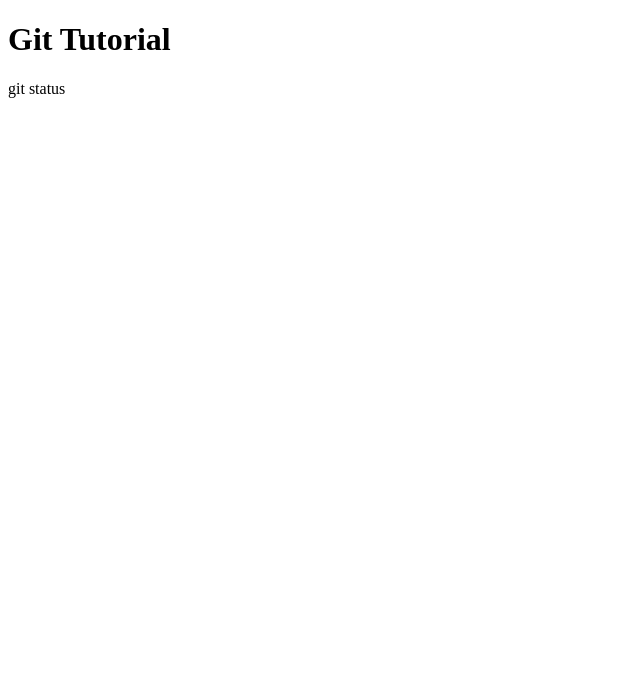
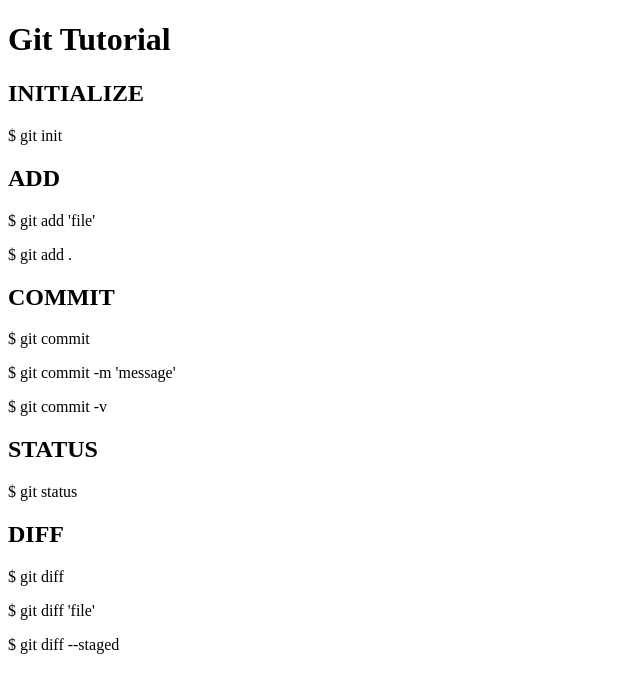
Before and after one commit to iliiyun/git_tutorial_backup, a plain HTML site: page index.html in a window 1280 px wide. Shown: the whole page, without its empty margins (0-640 px from the left). Drawn offline with Linux system fonts and the light colour scheme.

Commit message:
Change text / index.html

```diff
--- a/index.html
+++ b/index.html
@@ -2,6 +2,20 @@
 <head></head>
 <body>
 <h1>Git Tutorial</h1>
-<p>git status</p>
+<h2>INITIALIZE</h2>
+<p>$ git init</p>
+<h2>ADD</h2>
+<p>$ git add 'file'</p>
+<p>$ git add .</p>
+<h2>COMMIT</h2>
+<p>$ git commit</p>
+<p>$ git commit -m 'message'</p>
+<p>$ git commit -v</p>
+<h2>STATUS</h2>
+<p>$ git status</p>
+<h2>DIFF</h2>
+<p>$ git diff</p>
+<p>$ git diff 'file'</p>
+<p>$ git diff --staged</p>
 </body>
 </html>
```
